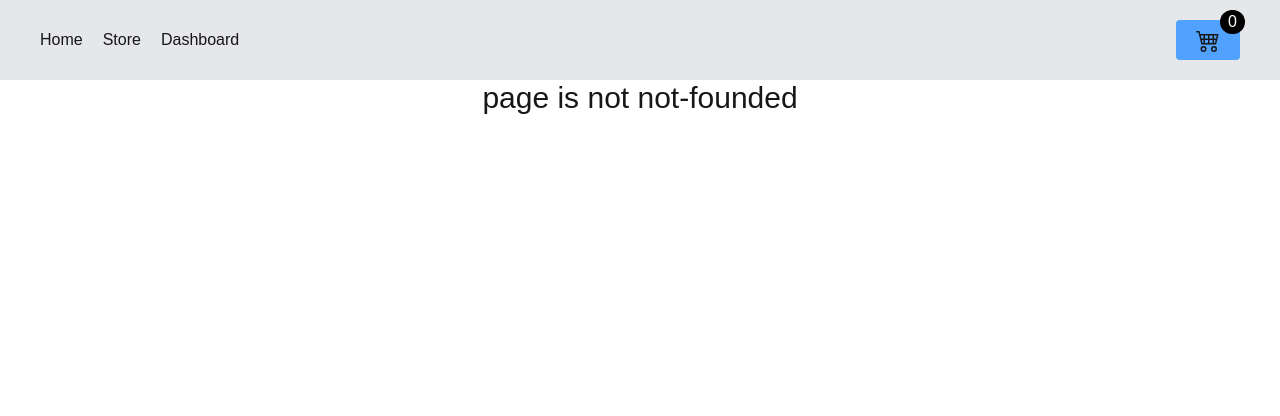
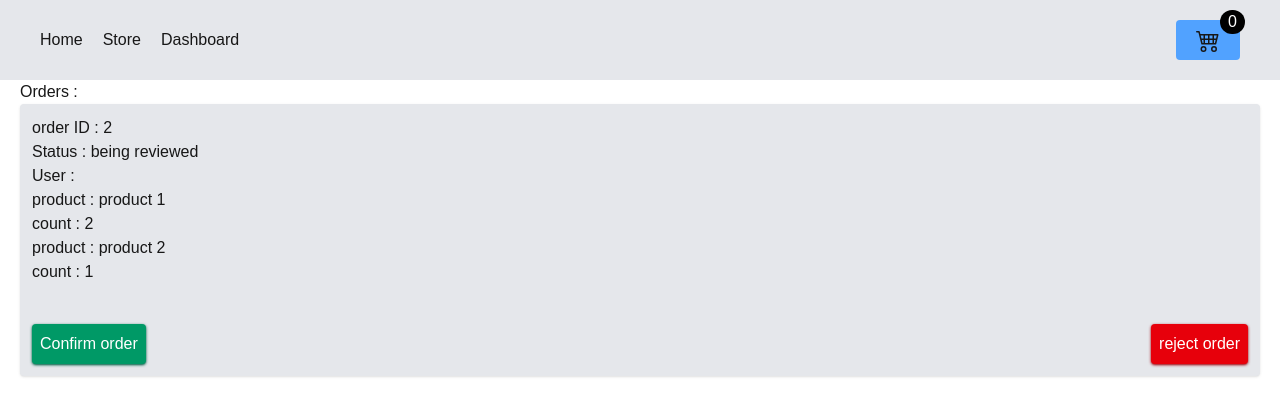
Before and after one commit to amir-Quf/shop-product-next.js, a Next.js app: page /dashboard/orders in a window 1280 px wide. Before the commit this address had no page. Shown: the top 416 px of the page. Built offline with nearby package versions, Linux system fonts and the light colour scheme; data requests are answered from the project's data file.

Commit message:
add orders

```diff
--- a/src/app/basket/components/cartProducts.tsx
+++ b/src/app/basket/components/cartProducts.tsx
@@ -3,6 +3,7 @@ import React, { useEffect, useState } from "react";
 import { IProductData } from "../../store/page";
 import useUserBasket from "@/zustand/userBasket/userBasket";
 import axios from "axios";
+import Swal from "sweetalert2";
 
 const CartProducts = () => {
     const [price, setPrice] = useState(0)
@@ -45,6 +46,23 @@ useEffect(() => {
   fetchDiscount();
 }, [totalDiscount, basket]);
 
+const orderHandler = async () => {
+  const {data} = await axios.get('http://localhost:4000/orders')
+  axios.post('http://localhost:4000/orders',{id: String(data.length + 1),status: "being reviewed",basket,})
+  .then(() => {
+    Swal.fire({
+      title: 'the order was successfully placed',
+      icon: 'success'
+    })
+    clearBasket()
+  })
+  .catch((err) => {
+    Swal.fire({
+      title: `Ordering an error : ${err}`,
+      icon: 'error'
+    })
+  })
+}
 
   return (
     <section>
@@ -105,7 +123,7 @@ useEffect(() => {
                 <p className="py-3">The final price : ${(price - discount).toLocaleString()}</p>
             </div>
             <div className="flex items-center justify-between pt-6">
-                <button className="hover:bg-green-600 bg-green-500 py-1 px-2 rounded shadow shadow-emerald-900">Place an order</button>
+                <button onClick={orderHandler} className="hover:bg-green-600 bg-green-500 py-1 px-2 rounded shadow shadow-emerald-900">Place an order</button>
                 <button onClick={() => clearBasket()} className="hover:bg-red-600 bg-red-500 py-1 px-2 rounded shadow shadow-red-900" >Delete Cart</button>
             </div>
         </div>
--- /dev/null
+++ b/src/app/basket/components/ordersUser.tsx
@@ -0,0 +1,17 @@
+import { IOrders } from '@/app/dashboard/orders/page'
+import React from 'react'
+
+const OrdersUser = async () => {
+    const res = await fetch('http://localhost:4000/orders')
+    const data = (await res.json()) as IOrders[]
+    data.filter(order => {
+        return order.user == ''
+    })
+  return (
+    <div>
+
+    </div>
+  )
+}
+
+export default OrdersUser
--- a/src/app/basket/page.tsx
+++ b/src/app/basket/page.tsx
@@ -1,10 +1,12 @@
 import React from 'react'
 import Container from "@/components/Container";
 import CartProducts from "./components/cartProducts";
+import OrdersUser from './components/ordersUser';
 const Basket = () => {
 
   return (
     <Container>
+      <OrdersUser/>
       <CartProducts/>
     </Container>
   );
--- /dev/null
+++ b/src/app/dashboard/add-product/page.tsx
@@ -0,0 +1,12 @@
+import React from 'react'
+import AddProduct from '../components/addProduct'
+
+const AddNewProduct = () => {
+  return (
+    <section>
+      <AddProduct/>
+    </section>
+  )
+}
+
+export default AddNewProduct
--- /dev/null
+++ b/src/app/dashboard/components/confirmButton.tsx
@@ -0,0 +1,52 @@
+'use client'
+
+import axios from "axios"
+import { IOrders } from "../orders/page"
+import Swal from "sweetalert2"
+
+const ConfirmButton = ({order}: {order: IOrders}) => {
+    const confirmHandler = () => {
+        axios.put(`http://localhost:4000/orders/${order.id}`,{
+            ...order,
+            status: 'sending'
+        })
+        .then(() => {
+            Swal.fire({
+                title: 'order successfully Confirmed',
+                icon: 'success'
+            })
+        })
+        .catch((err) =>{
+            Swal.fire({
+                title: `order Confirmation encountered an error : ${err}`,
+                icon: 'error'
+            })
+        })
+    }
+    const rejectHandler = () => {
+        axios.put(`http://localhost:4000/orders/${order.id}`,{
+            ...order,
+            status: 'rejected'
+        })
+        .then(() => {
+            Swal.fire({
+                title: 'order successfully rejected',
+                icon: 'warning'
+            })
+        })
+        .catch((err) =>{
+            Swal.fire({
+                title: `order Confirmation encountered an error : ${err}`,
+                icon: 'error'
+            })
+        })
+    }
+  return (
+    <div className="flex items-center justify-between pt-10">
+        <button onClick={confirmHandler} className='bg-emerald-600 rounded p-2 text-white shadow shadow-emerald-800'>Confirm order</button>
+        <button onClick={rejectHandler} className='bg-red-600 rounded p-2 text-white shadow shadow-red-800'>reject order</button>
+    </div>
+  )
+}
+
+export default ConfirmButton
--- /dev/null
+++ b/src/app/dashboard/components/menu.jsx
@@ -0,0 +1,14 @@
+"use client"
+
+const Menu = () => {
+  return (
+    <div className='flex items-center justify-center flex-col h-[100vh] divide-y-2 divide-cyan-50 max-w-2xl m-auto overflow-hidden'>
+      <a className='bg-sky-500 w-full py-4 rounded text-lg text-white text-shadow-2xl text-shadow-sky-700 shadow-2xl cursor-pointer text-center'>Add product</a>
+      <a className='bg-sky-500 w-full py-4 rounded text-lg text-white text-shadow-2xl text-shadow-sky-700 shadow-2xl cursor-pointer text-center'>Edit product</a>
+      <a className='bg-sky-500 w-full py-4 rounded text-lg text-white text-shadow-2xl text-shadow-sky-700 shadow-2xl cursor-pointer text-center'>Orders</a>
+      <a className='bg-sky-500 w-full py-4 rounded text-lg text-white text-shadow-2xl text-shadow-sky-700 shadow-2xl cursor-pointer text-center'>Support</a>
+    </div>
+  )
+}
+
+export default Menu
--- /dev/null
+++ b/src/app/dashboard/orders/page.tsx
@@ -0,0 +1,65 @@
+import { IProductData } from '@/app/store/page'
+import Container from '@/components/Container'
+import { IBasketData } from '@/zustand/userBasket/userBasket'
+import { log } from 'console'
+import React from 'react'
+import ConfirmButton from '../components/confirmButton'
+
+export interface IOrders {
+    id : string
+    basket: IBasketData[]
+    user: string
+    status: "being reviewed" | "sending" | "rejected" | "delivered"
+}
+
+export interface IProductInOrder extends IProductData {
+    qty: number
+    orderId : string
+}
+
+const OrdersList = async () => {
+    const res = await fetch('http://localhost:4000/orders')
+    const data = (await res.json()) as IOrders[]
+    const getProducts = await fetch('http://localhost:4000/products')
+    const allProducts : IProductData[] = (await getProducts.json()) as IProductData[]
+
+    const matchedProduct : IProductInOrder[] = data.flatMap(orderData => orderData.basket.map(productInBasket => {
+        const product = allProducts.find(item => item.id === productInBasket.id)
+        if (!product) return null
+        return {
+            ...product,
+            qty: productInBasket.qty,
+            orderId : orderData.id
+        }
+    }).filter(Boolean) as IProductInOrder[]
+)
+    // const ConfirmHandler = (e) => {
+
+    // }
+
+    return (
+    <section>
+      <Container>
+        <h2>Orders : </h2>
+        {data.map((order) => (
+            <div className='shadow bg-gray-200 p-3 rounded' key={order.id}>
+            <h3>order ID : {order.id}</h3>
+            <h3>Status : {order.status}</h3>
+            <h3>User : {order.user}</h3>
+            {matchedProduct.map((product) => {
+                return(
+                    <div key={product.id}>
+                        <h3>product : {product.title}</h3>
+                        <h3>count : {product.qty}</h3>
+                    </div>
+            )
+            })}
+            <ConfirmButton order={order}/>
+            </div>
+        ))}
+      </Container>
+    </section>
+  )
+}
+
+export default OrdersList
--- a/src/app/dashboard/page.tsx
+++ b/src/app/dashboard/page.tsx
@@ -1,11 +1,17 @@
 import React from 'react'
-import AddProduct from './components/addProduct'
-
+import Container from '@/components/Container'
+import Menu from './components/menu'
+import Link from 'next/link'
 const Dashboard = () => {
   return (
-    <div>
-      <AddProduct/>
-    </div>
+    <Container>
+      <div className='flex items-center justify-center flex-col h-[100vh] divide-y-2 divide-cyan-50 max-w-2xl m-auto overflow-hidden'>
+        <Link href='/dashboard/add-product' className='bg-sky-500 w-full py-4 rounded text-lg text-white text-shadow-2xl text-shadow-sky-700 shadow-2xl cursor-pointer text-center'>Add product</Link>
+        <Link href='/dashboard' className='bg-sky-500 w-full py-4 rounded text-lg text-white text-shadow-2xl text-shadow-sky-700 shadow-2xl cursor-pointer text-center'>Edit product</Link>
+        <Link href='/dashboard/orders' className='bg-sky-500 w-full py-4 rounded text-lg text-white text-shadow-2xl text-shadow-sky-700 shadow-2xl cursor-pointer text-center'>Orders</Link>
+        <Link href='/dashboard' className='bg-sky-500 w-full py-4 rounded text-lg text-white text-shadow-2xl text-shadow-sky-700 shadow-2xl cursor-pointer text-center'>Support</Link>
+      </div>
+    </Container>
   )
 }
 
--- a/src/database/db.json
+++ b/src/database/db.json
@@ -147,5 +147,22 @@
         "3"
       ]
     }
+  ],
+  "orders": [
+    {
+      "id": "2",
+      "user": "",
+      "status": "being reviewed",
+      "basket": [
+        {
+          "id": "1",
+          "qty": 2
+        },
+        {
+          "id": "2",
+          "qty": 1
+        }
+      ]
+    }
   ]
 }
--- a/src/zustand/userBasket/userBasket.tsx
+++ b/src/zustand/userBasket/userBasket.tsx
@@ -14,7 +14,7 @@ interface IBasketUser {
   totalDiscount : () => Promise<number>
 }
 
-interface IBasketData {
+export interface IBasketData {
   id: string
   qty : number
 }
```
